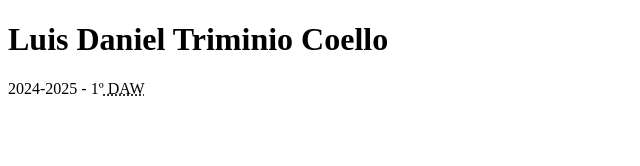
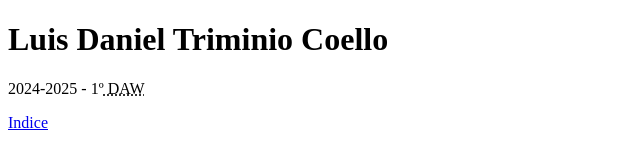
Before and after one commit to LMSGI-VJP/vjp-luisTC, a plain HTML site: page index.html in a window 1280 px wide. Shown: the full height of the page, 0-640 px from the left. Drawn offline with Linux system fonts and the light colour scheme.

Commit message:
Clase 06-11

```diff
--- a/index.html
+++ b/index.html
@@ -11,5 +11,7 @@
     <div>
 
     </div>
+    <a href="http://lmsgi.iesvjp.es/b2-i-t2-p1-vjp-luisTC">Indice </a>
+
 </body>
 </html>
```
